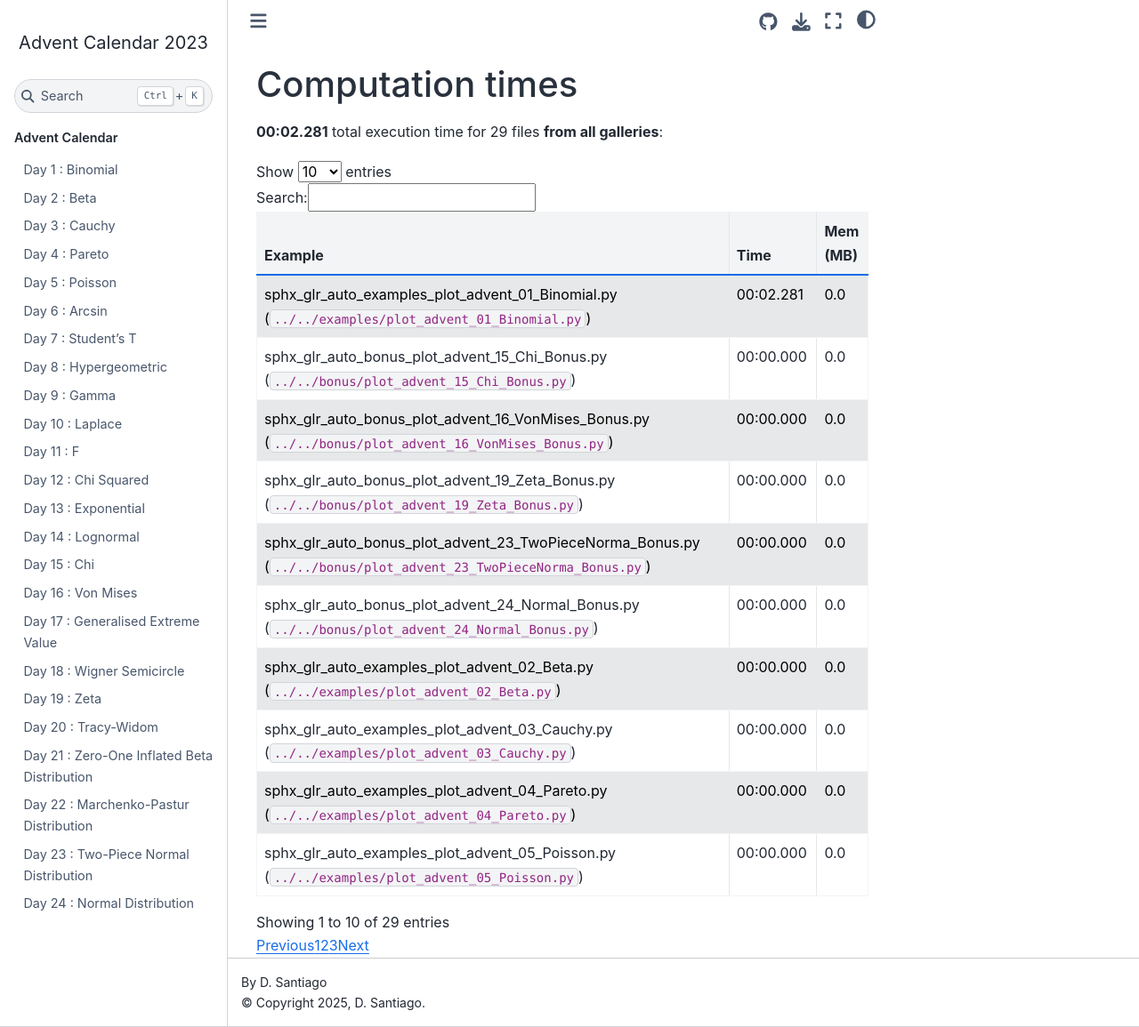
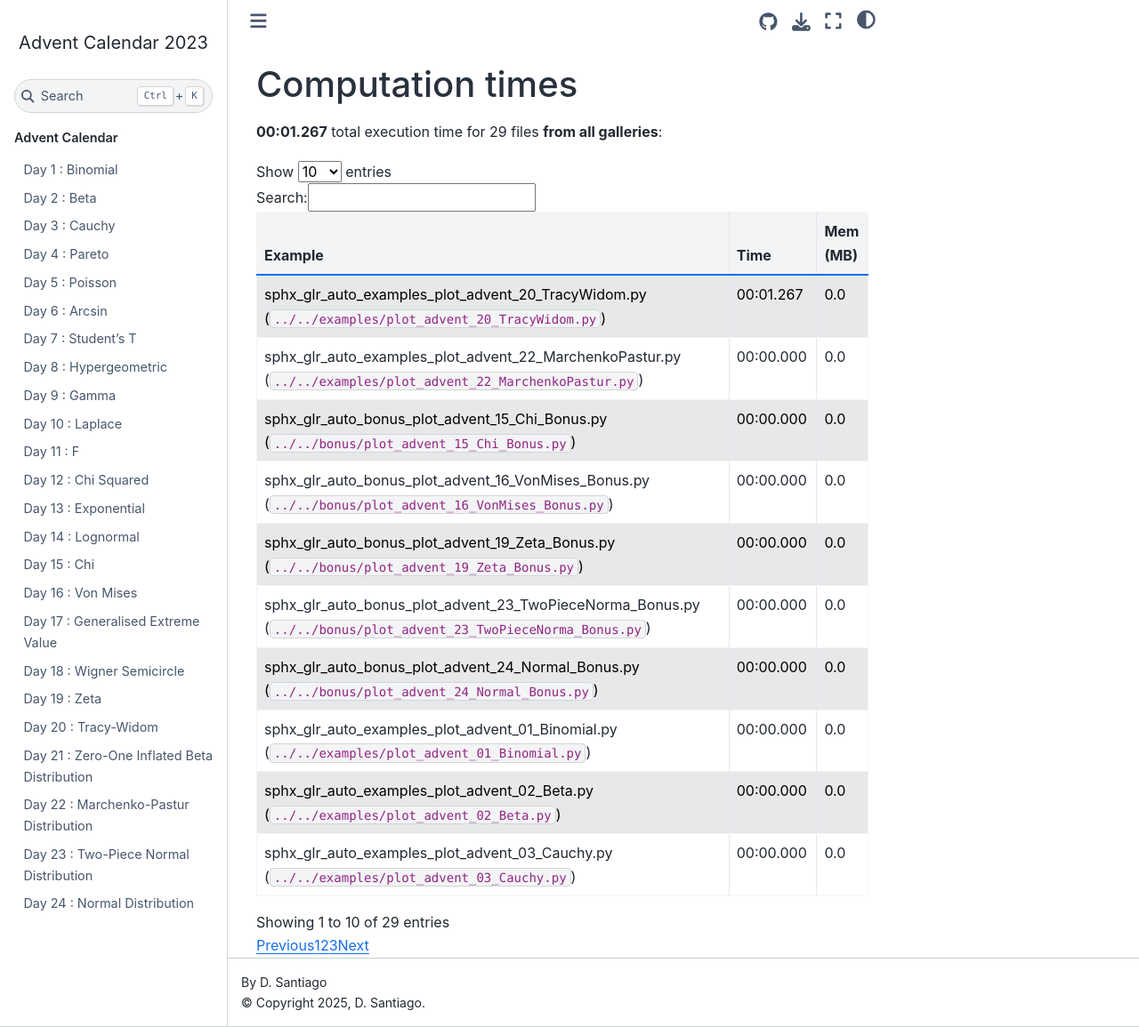
Before and after one commit to quantgirluk/advent-calendar-2023, a Sphinx documentation site: the page built from docs/source/sg_execution_times.rst, in a window 1280 px wide and 1155 px high. Shown: the whole window at 89% size. Built offline with Sphinx 7.4.7 and the Sphinx Book theme 1.1.4, drawn with Linux system fonts in a browser that asks for light colours; pages that are not in the unit, such as notebooks, are missing from menus; a script that is not in the unit is left out.

Commit message:
Update sg_execution_times.rst

```diff
--- a/docs/source/sg_execution_times.rst
+++ b/docs/source/sg_execution_times.rst
@@ -6,7 +6,7 @@
 
 Computation times
 =================
-**00:02.281** total execution time for 29 files **from all galleries**:
+**00:01.267** total execution time for 29 files **from all galleries**:
 
 .. container::
 
@@ -32,8 +32,11 @@ Computation times
    * - Example
      - Time
      - Mem (MB)
-   * - :ref:`sphx_glr_auto_examples_plot_advent_01_Binomial.py` (``../../examples/plot_advent_01_Binomial.py``)
-     - 00:02.281
+   * - :ref:`sphx_glr_auto_examples_plot_advent_20_TracyWidom.py` (``../../examples/plot_advent_20_TracyWidom.py``)
+     - 00:01.267
+     - 0.0
+   * - :ref:`sphx_glr_auto_examples_plot_advent_22_MarchenkoPastur.py` (``../../examples/plot_advent_22_MarchenkoPastur.py``)
+     - 00:00.000
      - 0.0
    * - :ref:`sphx_glr_auto_bonus_plot_advent_15_Chi_Bonus.py` (``../../bonus/plot_advent_15_Chi_Bonus.py``)
      - 00:00.000
@@ -48,6 +51,9 @@ Computation times
      - 00:00.000
      - 0.0
    * - :ref:`sphx_glr_auto_bonus_plot_advent_24_Normal_Bonus.py` (``../../bonus/plot_advent_24_Normal_Bonus.py``)
+     - 00:00.000
+     - 0.0
+   * - :ref:`sphx_glr_auto_examples_plot_advent_01_Binomial.py` (``../../examples/plot_advent_01_Binomial.py``)
      - 00:00.000
      - 0.0
    * - :ref:`sphx_glr_auto_examples_plot_advent_02_Beta.py` (``../../examples/plot_advent_02_Beta.py``)
```
Also changed, not shown: other parts of docs/source/sg_execution_times.rst (+0 -6 lines).
